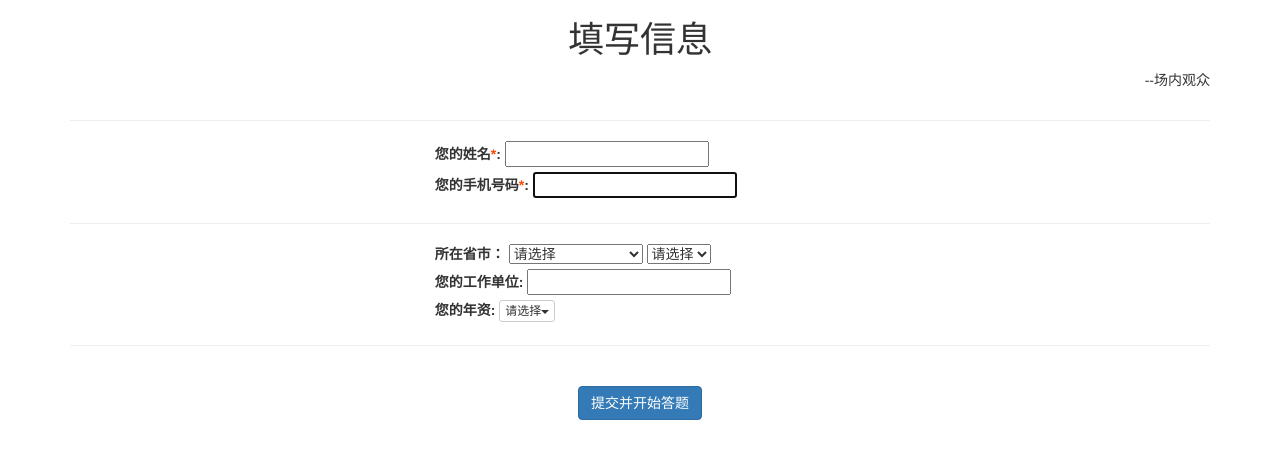
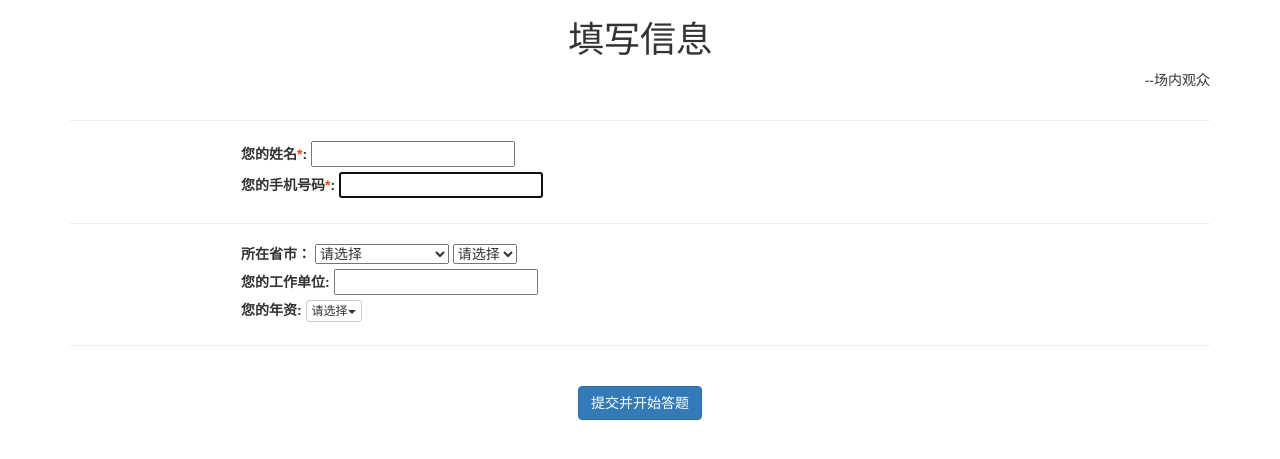
Before and after one commit to tsimageyfb/chaosheng, a Django app: template exam/templates/exam/entry.html in a window 1280 px wide. Shown: the top 459 px of the page. Run offline with Django 3.2, Linux system fonts and the light colour scheme; the template is opened without the code that fills it, so the values that code supplies are empty; some libraries are stand-ins or nearby versions.

Commit message:
Mod: css

```diff
--- a/exam/templates/exam/entry.html
+++ b/exam/templates/exam/entry.html
@@ -16,7 +16,7 @@
 <style>
     .text-align
     {
-        margin-left: 32%;
+        margin-left: 15%;
     }
 </style>
 
```
